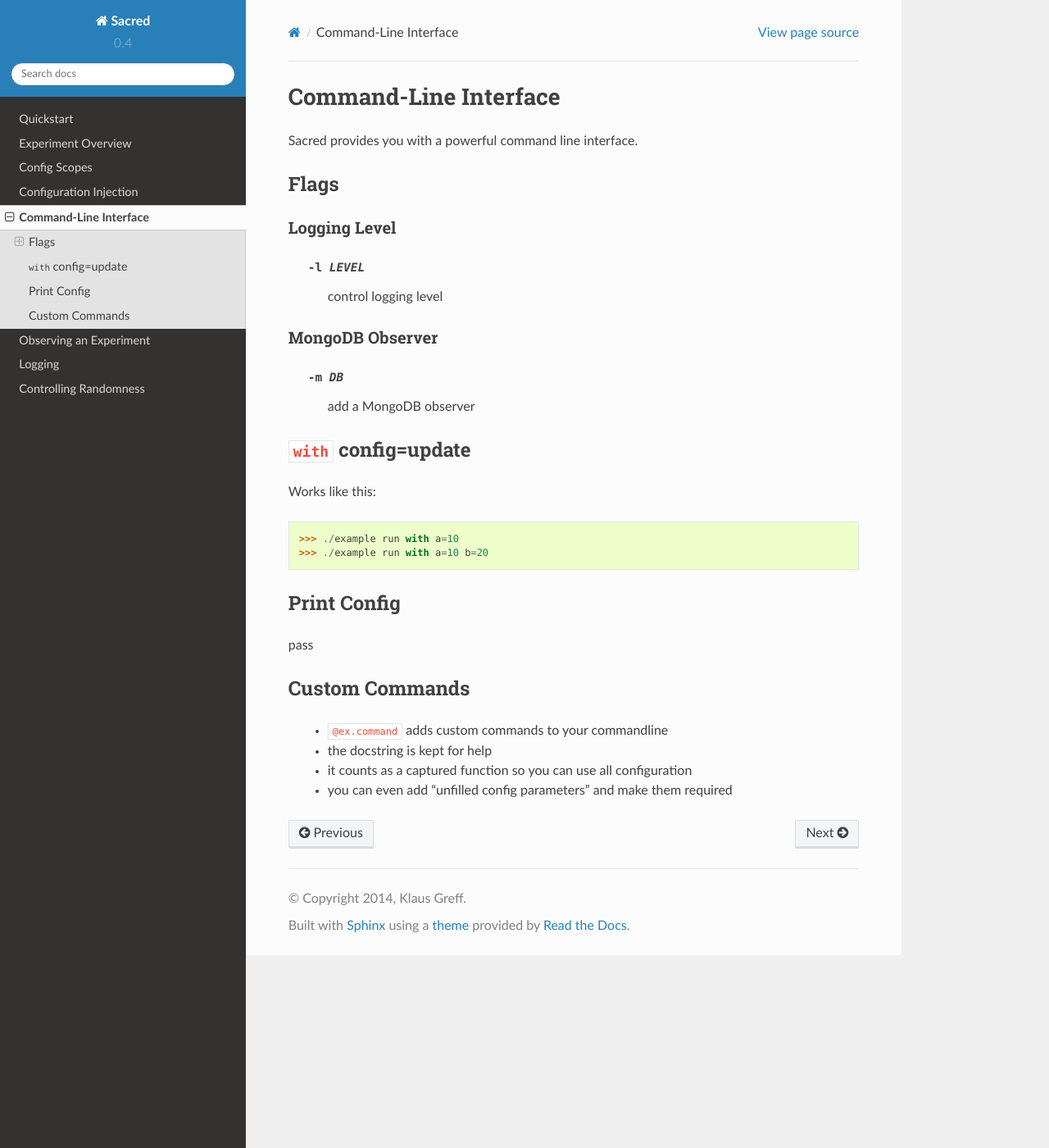
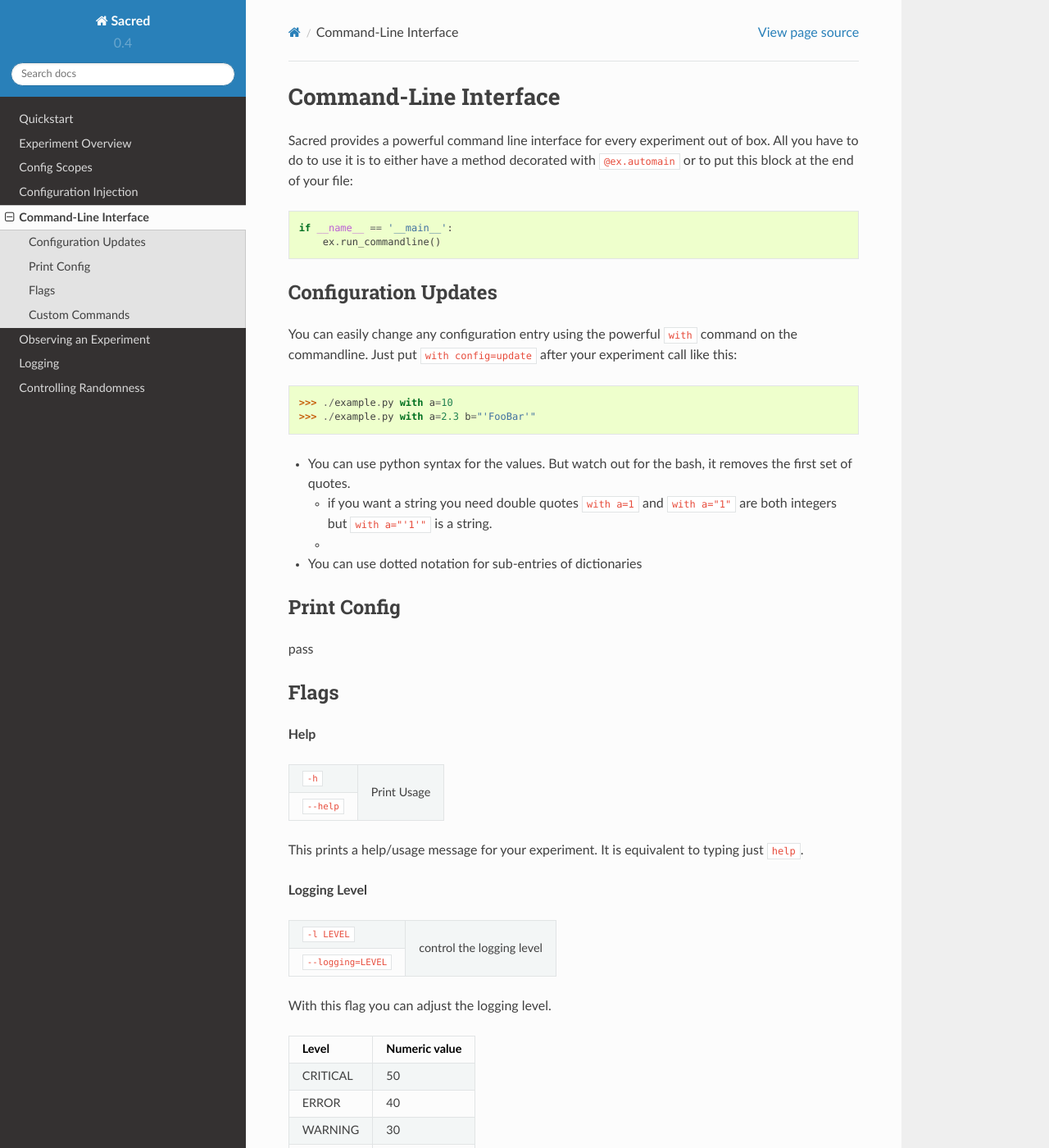
Before and after one commit to IDSIA/sacred, a Sphinx documentation site: the page built from docs/commandline.rst, in a window 1280 px wide and 1400 px high. Shown: the whole window at 82% size. Built offline with Sphinx 7.4.7 and the Read the Docs theme 2.0.0, drawn with Linux system fonts in a browser that asks for light colours; some of the changed text lies outside the part shown.

Commit message:
WIP: document the commandline

```diff
--- a/docs/commandline.rst
+++ b/docs/commandline.rst
@@ -1,33 +1,110 @@
 Command-Line Interface
 **********************
 
-Sacred provides you with a powerful command line interface.
+Sacred provides a powerful command line interface for every experiment out of
+box. All you have to do to use it is to either have a method decorated with
+``@ex.automain`` or to put this block at the end of your file:
 
-Flags
-=====
+.. code-block:: python
 
-Logging Level
--------------
-  -l LEVEL    control logging level
-
-MongoDB Observer
-----------------
-  -m DB       add a MongoDB observer
+    if __name__ == '__main__':
+        ex.run_commandline()
 
 
-``with`` config=update
-======================
+Configuration Updates
+=====================
+You can easily change any configuration entry using the powerful
+``with`` command on the commandline. Just put ``with config=update`` after your
+experiment call like this::
 
-Works like this::
+    >>> ./example.py with a=10
+    >>> ./example.py with a=2.3 b="'FooBar'"
 
-    >>> ./example run with a=10
-    >>> ./example run with a=10 b=20
+
+- You can use python syntax for the values. But watch out for the bash, it
+  removes the first set of quotes.
+
+  - if you want a string you need double quotes ``with a=1`` and
+    ``with a="1"`` are both integers but ``with a="'1'"`` is a string.
+  -
+
+- You can use dotted notation for sub-entries of dictionaries
+
 
 
 Print Config
 ============
 
 pass
+
+
+Flags
+=====
+
+**Help**
+
++------------+-----------------------------+
+| ``-h``     |  Print Usage                |
++------------+                             |
+| ``--help`` |                             |
++------------+-----------------------------+
+
+This prints a help/usage message for your experiment.
+It is equivalent to typing just ``help``.
+
+**Logging Level**
+
++---------------------+-----------------------------+
+| ``-l LEVEL``        |  control the logging level  |
++---------------------+                             |
+| ``--logging=LEVEL`` |                             |
++---------------------+-----------------------------+
+
+With this flag you can adjust the logging level.
+
++----------+---------------+
+| Level    | Numeric value |
++==========+===============+
+| CRITICAL | 50            |
++----------+---------------+
+| ERROR    | 40            |
++----------+---------------+
+| WARNING  | 30            |
++----------+---------------+
+| INFO     | 20            |
++----------+---------------+
+| DEBUG    | 10            |
++----------+---------------+
+| NOTSET   | 0             |
++----------+---------------+
+
+See :ref:`log_levels` for more details.
+
+**MongoDB Observer**
+
++-------------------+--------------------------+
+| ``-m DB``         |  add a MongoDB observer  |
++-------------------+                          |
+| ``--mongo_db=DB`` |                          |
++-------------------+--------------------------+
+
+
+This flag can be used to add a MongoDB observer to your experiment. ``DB`` must
+be of the form ``db_name`` or ``[host:port:]db_name``.
+
+See :ref:`mongo_observer` for more details.
+
+**Debug Mode**
+
++-------------------+-------------------------------+
+| ``-d``            |  don't filter the stacktrace  |
++-------------------+                               |
+| ``--debug``       |                               |
++-------------------+-------------------------------+
+
+This flag deactivates the stacktrace filtering. You should usually not need
+this. It is mainly used for debugging Sacred.
+
 
 Custom Commands
 ===============
--- a/docs/logging.rst
+++ b/docs/logging.rst
@@ -4,8 +4,10 @@
 module to log some basic information about the execution. It also makes it easy
 for you to integrate that logging with your code.
 
-Adjust Log-Levels
-=================
+.. _log_levels:
+
+Adjusting Log-Levels
+====================
 If you run the hello_world example you will see the following output::
 
     >> python hello_world.py
--- a/docs/observers.rst
+++ b/docs/observers.rst
@@ -25,6 +25,8 @@
     - failed_event
         * fail_time, fail_trace
 
+.. _mongo_observer:
+
 The MongoDB Observer
 ====================
 
```
